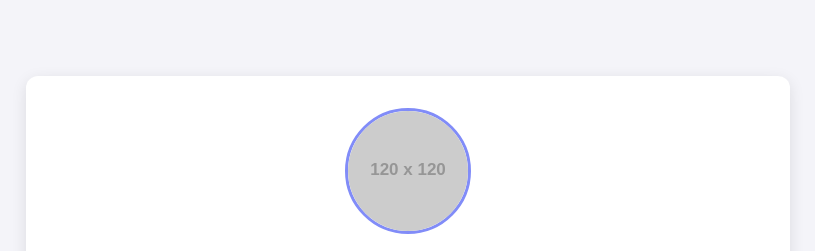
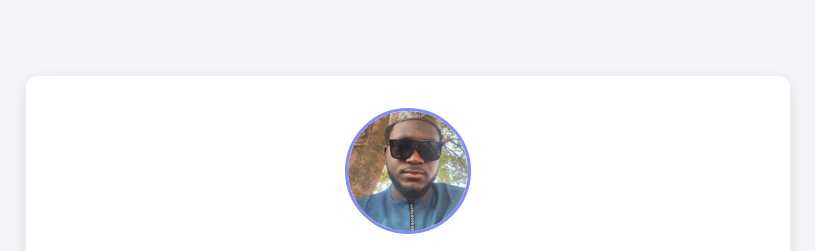
Before and after one commit to abkGami/Group3, a plain HTML site: page index.html in a window 1280 px wide. Shown: the top 251 px of the page, without its empty margins (232-1047 px from the left). Drawn offline with Linux system fonts and the light colour scheme; placeholder pictures from the web are drawn by us.

Commit message:
Replace placeholder image with local profile phot

```diff
--- a/index.html
+++ b/index.html
@@ -80,7 +80,7 @@
 </head>
 <body>
   <div class="container">
-    <img src="https://via.placeholder.com/120" alt="Profile Photo">
+    <img src="./Nash.jpg" alt="Profile Photo">
     <h1>Muhammad Aliyu Ibrahim</h1>
     <p>Hi, I'm Muhammad a frontend developer passionate about creating fast, beautiful, and interactive web apps. I love combining clean design with powerful functionality.</p>
 
```
